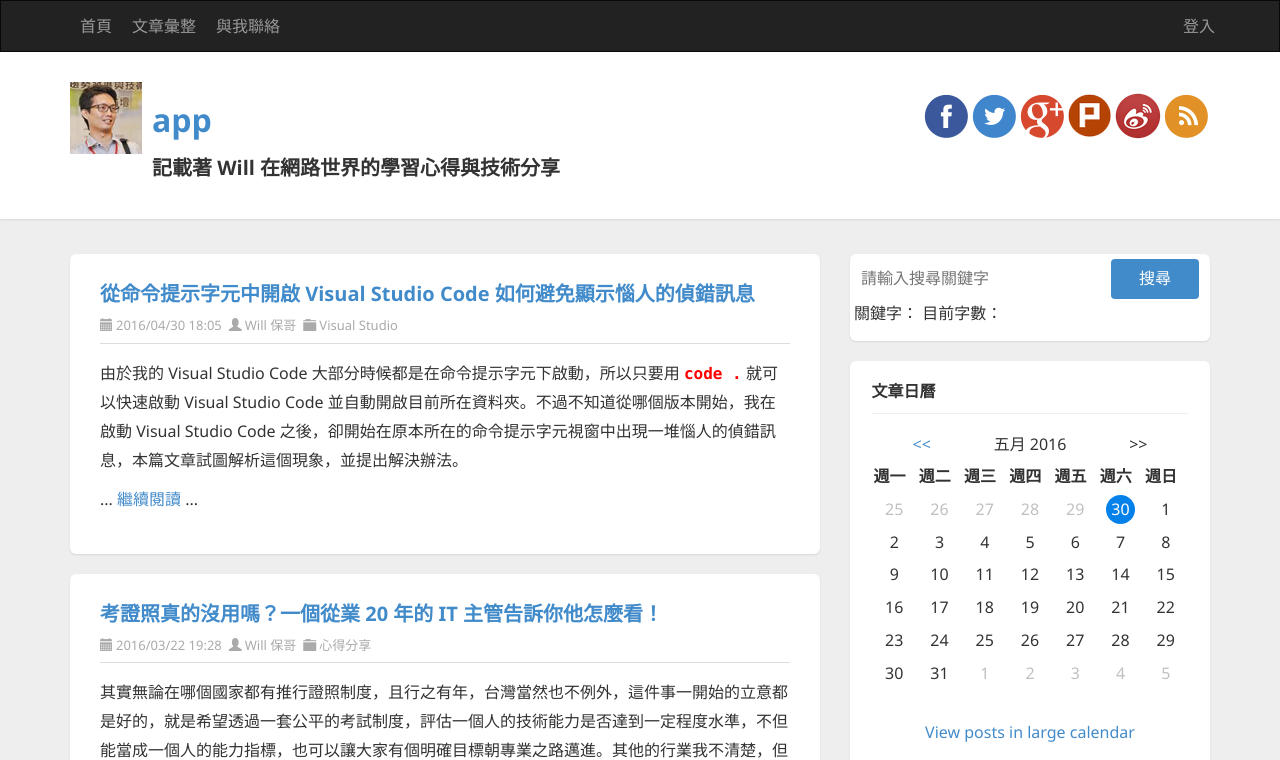
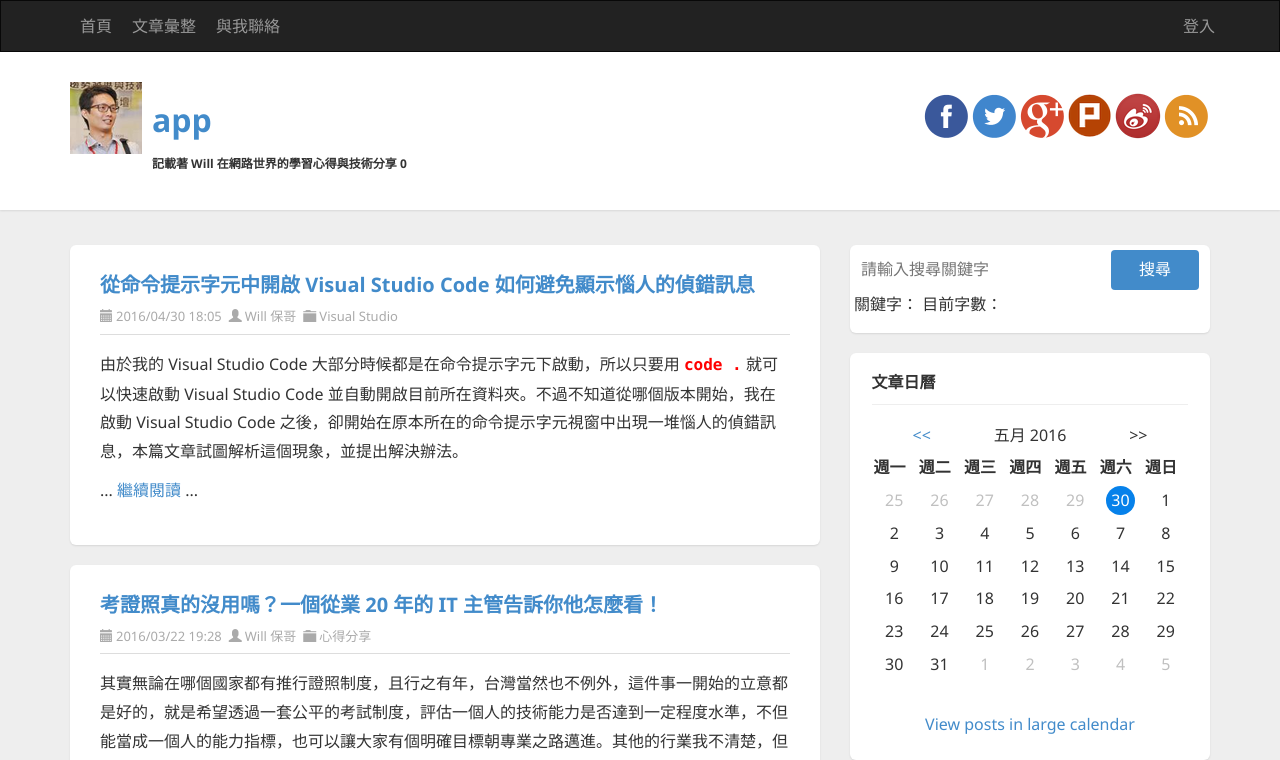
Before and after one commit to seanchen1073/Angular-Practice, an Angular app: page / in a window 1280 px wide. Shown: the top 760 px of the page. Built offline with nearby package versions, Linux system fonts and the light colour scheme.

Commit message:
style: added a new feature where the font size increases by 1 repeatedly when the <h3> tag is clicked

```diff
--- a/src/app/header/header.component.html
+++ b/src/app/header/header.component.html
@@ -40,7 +40,7 @@
         <h1>
           <a [href]="url">{{ title }}</a>
         </h1>
-        <h3>記載著 Will 在網路世界的學習心得與技術分享</h3>
+        <h3 [ngStyle]="{'font-size': 12+counter+'px'}">記載著 Will 在網路世界的學習心得與技術分享 {{ counter }}</h3>
       </div>
 
       <div id="social-icons" class="pull-right social-icon">
--- a/src/app/header/header.component.ts
+++ b/src/app/header/header.component.ts
@@ -9,6 +9,8 @@ export class HeaderComponent implements OnInit {
   title = 'app';
   url = 'http://blog.miniasp.com/';
   imgurl = '/assets/images/logo.png';
+  counter = 0;
+
   constructor() { }
 
   ngOnInit() {
@@ -18,5 +20,6 @@ export class HeaderComponent implements OnInit {
     if (altKey) {
       this.title  = 'The Will Will Web';
     }
+    this.counter++;
   }
 }
```
